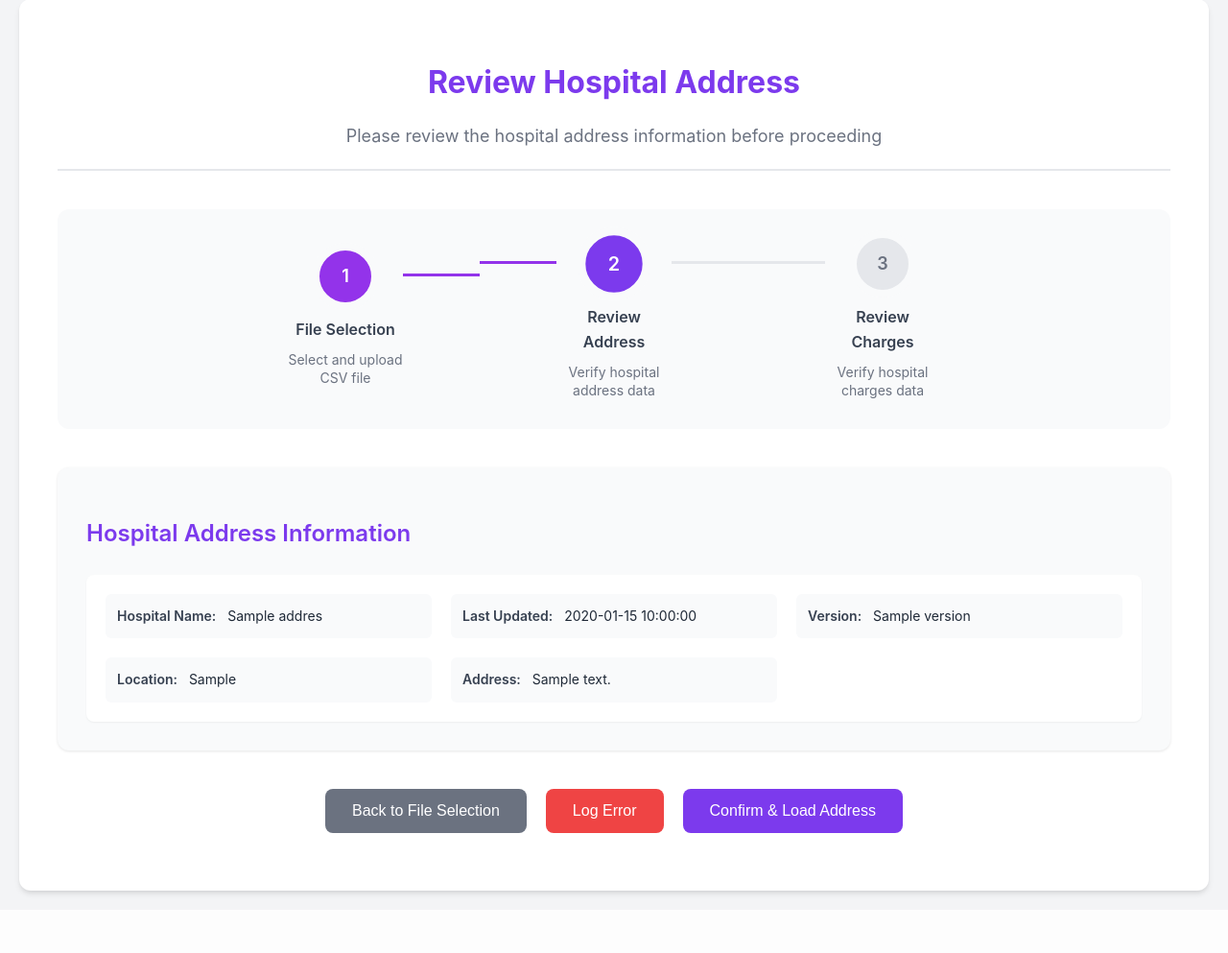
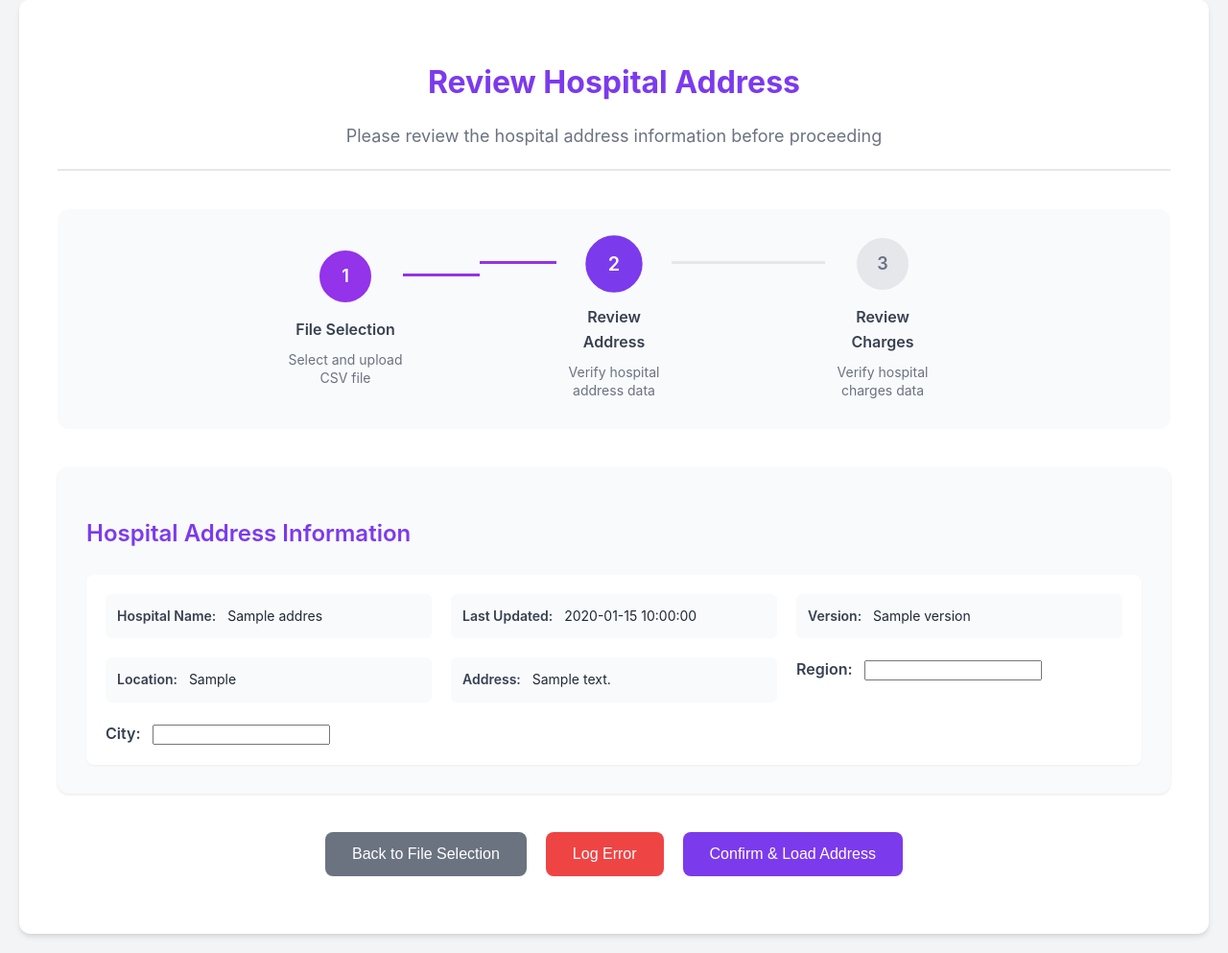
Before and after one commit to tarunraghu/Projects, a Flask app: template MediPriceInsight Project/MediPriceInsight Project - Type 2/templates/review_address.html in a window 1280 px wide. Shown: the part 21-1014 px from the top of the page at 96% size. Before the commit the page ends 956 px from the top, so only its background shows below. Run offline with Flask 3, Linux system fonts and the light colour scheme; the template is opened without the code that fills it: most values are stand-ins (such as "Sample title", 1, 10 or a date in 2020); some libraries are stand-ins or nearby versions.

Commit message:
update region and city

```diff
--- a/MediPriceInsight Project/MediPriceInsight Project - Type 2/app.py
+++ b/MediPriceInsight Project/MediPriceInsight Project - Type 2/app.py
@@ -237,7 +237,6 @@ def create_hospital_address_table():
     try:
         conn = get_db_connection()
         cur = conn.cursor()
-
         create_table_query = """
         CREATE TABLE IF NOT EXISTS hospital_address (
             id SERIAL PRIMARY KEY,
@@ -245,15 +244,14 @@ def create_hospital_address_table():
             last_updated_on VARCHAR(50),
             version VARCHAR(50),
             hospital_location VARCHAR(255),
-            hospital_address VARCHAR(255)
+            hospital_address VARCHAR(255),
+            region VARCHAR(100),
+            city VARCHAR(100)
         );
         """
-
         cur.execute(create_table_query)
         conn.commit()
-
         logger.info("Successfully ensured hospital_address table exists")
-
     except Exception as e:
         logger.error(f"Error creating hospital_address table: {str(e)}")
         logger.error(traceback.format_exc())
@@ -441,24 +439,13 @@ def load_address_data(data):
     """Load address data into PostgreSQL using Pandas"""
     try:
         logger.info("Starting to load address data using Pandas")
-
-        # Create a DataFrame from the address data
         df = pd.DataFrame([data])
-
-        # Create SQLAlchemy engine for PostgreSQL
         engine = create_engine(f"postgresql://{DB_CONFIG['user']}:{DB_CONFIG['password']}@{DB_CONFIG['host']}:{DB_CONFIG['port']}/{DB_CONFIG['dbname']}")
-
-        # First, delete existing record for this hospital if it exists
         with engine.connect() as connection:
-            connection.execute(text("DELETE FROM hospital_address WHERE hospital_name = :hospital_name"),
-                            {"hospital_name": data['hospital_name']})
+            connection.execute(text("DELETE FROM hospital_address WHERE hospital_name = :hospital_name"), {"hospital_name": data['hospital_name']})
             connection.commit()
-
-        # Write DataFrame to PostgreSQL
         df.to_sql('hospital_address', engine, if_exists='append', index=False)
-
         logger.info(f"Successfully loaded address data for hospital: {data['hospital_name']}")
-
     except Exception as e:
         logger.error(f"Error loading address data: {str(e)}")
         logger.error(traceback.format_exc())
@@ -1673,38 +1660,38 @@ def preview_data():
 def load_address_data_route():
     """Endpoint to load address data into PostgreSQL"""
     try:
-        # Get address data from session
         address_data = session.get('address_data')
         if not address_data:
-            return jsonify({
-                'success': False,
-                'error': 'No address data found in session'
-            }), 400
-
+            return jsonify({'success': False, 'error': 'No address data found in session'}), 400
+        req_data = request.get_json() or {}
+        region = req_data.get('region')
+        city = req_data.get('city')
+        if not region or not city:
+            return jsonify({'success': False, 'error': 'Both region and city are required.'}), 400
+        address_data['region'] = region
+        address_data['city'] = city
         logger.info(f"Loading address data: {address_data}")
-
-        # Create hospital_address table if it doesn't exist
         create_hospital_address_table()
-
-        # Load the address data
         load_address_data(address_data)
-
-        # Set address_confirmed flag in session
         session['address_confirmed'] = True
-
-        return jsonify({
-            'success': True,
-            'message': f'Successfully loaded address data for hospital: {address_data["hospital_name"]}',
-            'redirect': '/review-charges'  # Add redirect URL to response
-        })
-
+        # Write to CSV as well
+        address_file = session.get('address_file')
+        if address_file:
+            with open(address_file, 'w', newline='', encoding='utf-8') as addrfile:
+                writer = csv.writer(addrfile)
+                writer.writerow(['hospital_name', 'last_updated_on', 'version', 'hospital_location', 'hospital_address'])
+                writer.writerow([
+                    address_data.get('hospital_name', ''),
+                    address_data.get('last_updated_on', ''),
+                    address_data.get('version', ''),
+                    address_data.get('hospital_location', ''),
+                    address_data.get('hospital_address', '')
+                ])
+        return jsonify({'success': True, 'message': f'Successfully loaded address data for hospital: {address_data["hospital_name"]}', 'redirect': '/review-charges'})
     except Exception as e:
         logger.error(f"Error loading address data: {str(e)}")
         logger.error(traceback.format_exc())
-        return jsonify({
-            'success': False,
-            'error': str(e)
-        }), 500
+        return jsonify({'success': False, 'error': str(e)}), 500
 
 def process_chunks(df, chunk_size=50000, task=None):
     """Process DataFrame in chunks and insert into database using PySpark JDBC"""
--- a/MediPriceInsight Project/MediPriceInsight Project - Type 2/templates/review_address.html
+++ b/MediPriceInsight Project/MediPriceInsight Project - Type 2/templates/review_address.html
@@ -362,13 +362,17 @@
         <!-- Hospital Address Information -->
         <div class="address-section">
             <h2>Hospital Address Information</h2>
+            <form id="addressForm">
                 <div class="address-info">
                     <p><strong>Hospital Name:</strong> {{ address_data.hospital_name }}</p>
                     <p><strong>Last Updated:</strong> {{ address_data.last_updated_on }}</p>
                     <p><strong>Version:</strong> {{ address_data.version }}</p>
                     <p><strong>Location:</strong> {{ address_data.hospital_location }}</p>
                     <p><strong>Address:</strong> {{ address_data.hospital_address }}</p>
+                    <label><strong>Region:</strong> <input type="text" id="region" name="region" required></label>
+                    <label><strong>City:</strong> <input type="text" id="city" name="city" required></label>
                 </div>
+            </form>
         </div>
 
         <!-- Button Container -->
@@ -480,19 +484,23 @@
                 showSpinner();
                 showError(null); // Clear any existing error
                 showSuccess(null); // Clear any existing success message
-
+                const region = document.getElementById('region').value.trim();
+                const city = document.getElementById('city').value.trim();
+                if (!region || !city) {
+                    showError('Both region and city are required.');
+                    hideSpinner();
+                    return;
+                }
                 const response = await fetch('/load-address-data', {
                     method: 'POST',
                     headers: {
                         'Content-Type': 'application/json'
-                    }
+                    },
+                    body: JSON.stringify({ region, city })
                 });
-
                 const result = await response.json();
-
                 if (result.success) {
                     showSuccess(result.message);
-                    // Optionally redirect to the next page after successful load
                     setTimeout(() => {
                         window.location.href = '/review-charges';
                     }, 2000);
```
Also changed, not shown: MediPriceInsight Project/MediPriceInsight Project - Type 3/app.py (+14 -0 lines), MediPriceInsight Project/MediPriceInsight Project - Type 3/templates/review_address.html (+22 -5 lines), 1 other file. Lines whose indentation alone changed are shown as unchanged.
